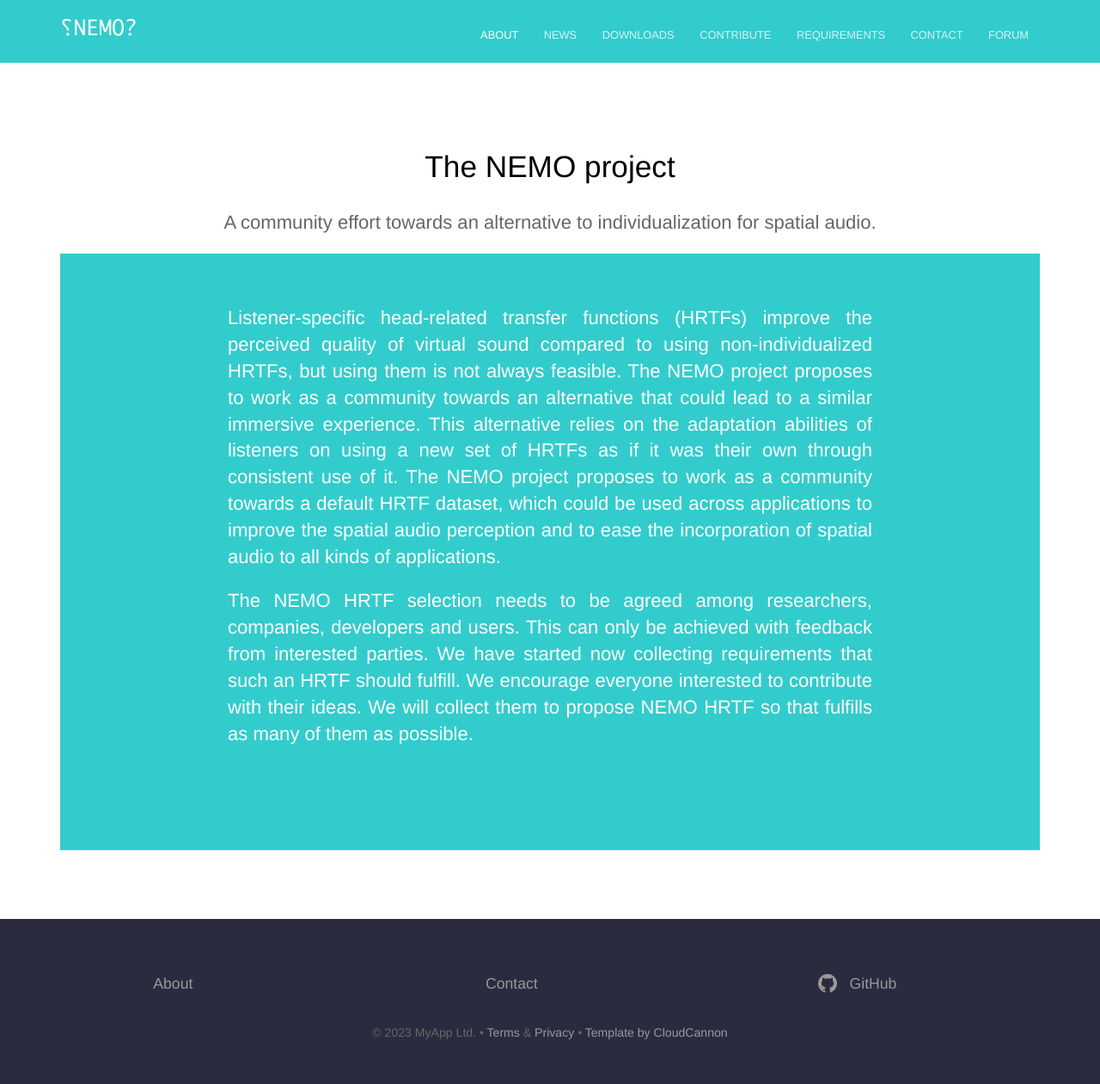
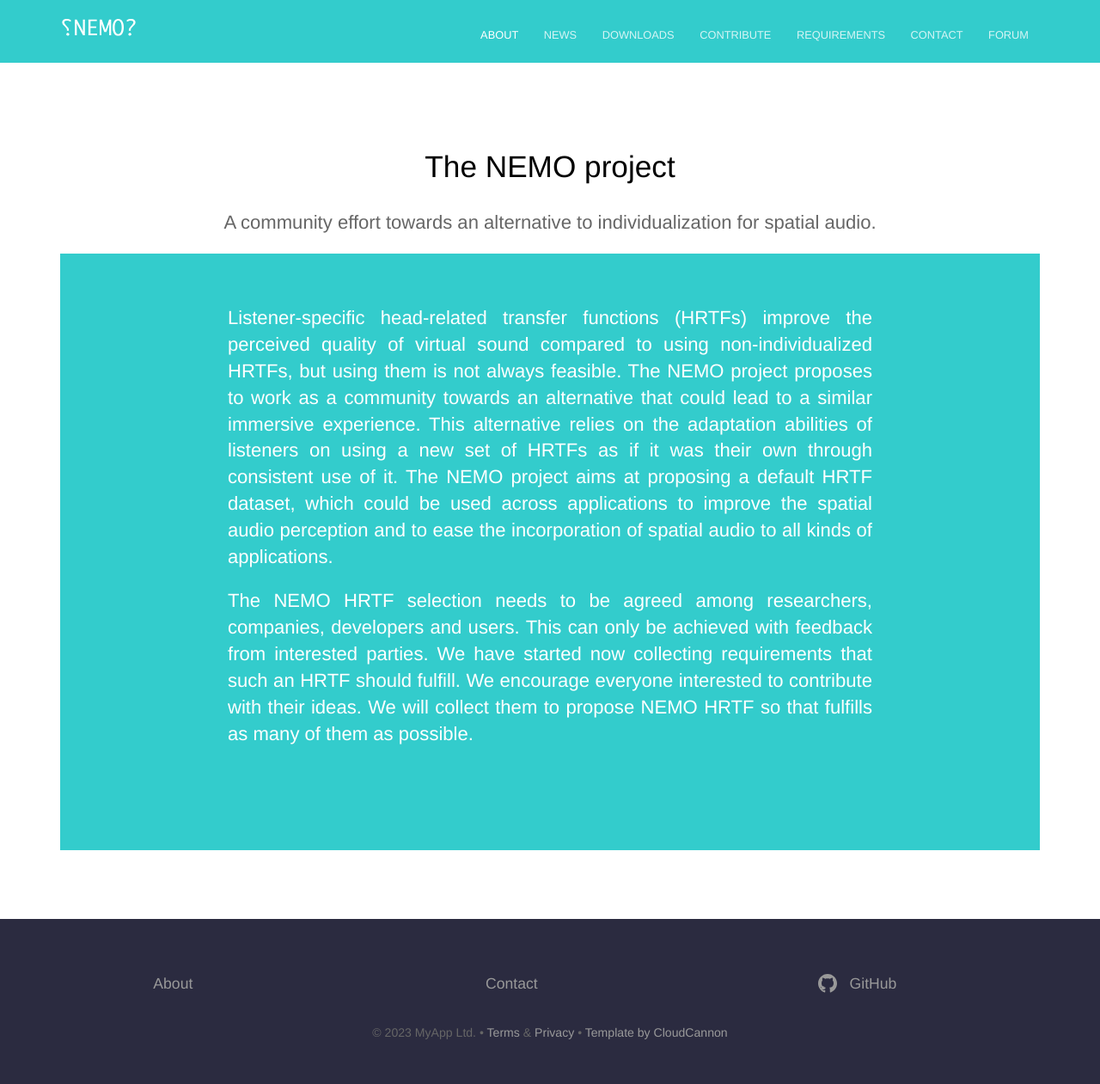
Before and after one commit to TheNEMOproject/TheNEMOproject.github.io, a Jekyll site: the page built from about.html, in a window 1280 px wide. Shown: the whole page at 86% size. Built offline with Jekyll 4.4.1, drawn with Linux system fonts in a browser that asks for light colours.

Commit message:
Update about.html

```diff
--- a/about.html
+++ b/about.html
@@ -5,7 +5,7 @@ description: A community effort towards an alternative to individualization for
 <section class="hero">
 	<div class="text-container">
 		<h1 class="editable"><strong> </strong></h1>
-		<p class="subtext_justified editable">Listener-specific head-related transfer functions (HRTFs) improve the perceived quality of virtual sound compared to using non-individualized HRTFs, but using them is not always feasible. The NEMO project proposes to work as a community towards an alternative that could lead to a similar immersive experience. This alternative relies on the adaptation abilities of listeners on using a new set of HRTFs as if it was their own through consistent use of it. The NEMO project proposes to work as a community towards a default HRTF dataset, which could be used across applications to improve the spatial audio perception and to ease the incorporation of spatial audio to all kinds of applications.</p>
+		<p class="subtext_justified editable">Listener-specific head-related transfer functions (HRTFs) improve the perceived quality of virtual sound compared to using non-individualized HRTFs, but using them is not always feasible. The NEMO project proposes to work as a community towards an alternative that could lead to a similar immersive experience. This alternative relies on the adaptation abilities of listeners on using a new set of HRTFs as if it was their own through consistent use of it. The NEMO project aims at proposing a default HRTF dataset, which could be used across applications to improve the spatial audio perception and to ease the incorporation of spatial audio to all kinds of applications.</p>
 		<h1 class="editable"><strong> </strong></h1>
 		<p class="subtext_justified editable">The NEMO HRTF selection needs to be agreed among researchers, companies, developers and users. This can only be achieved with feedback from interested parties. We have started now collecting requirements that such an HRTF should fulfill. We encourage everyone interested to contribute with their ideas. We will collect them to propose NEMO HRTF so that fulfills as many of them as possible. </p>
 	</div>
```
